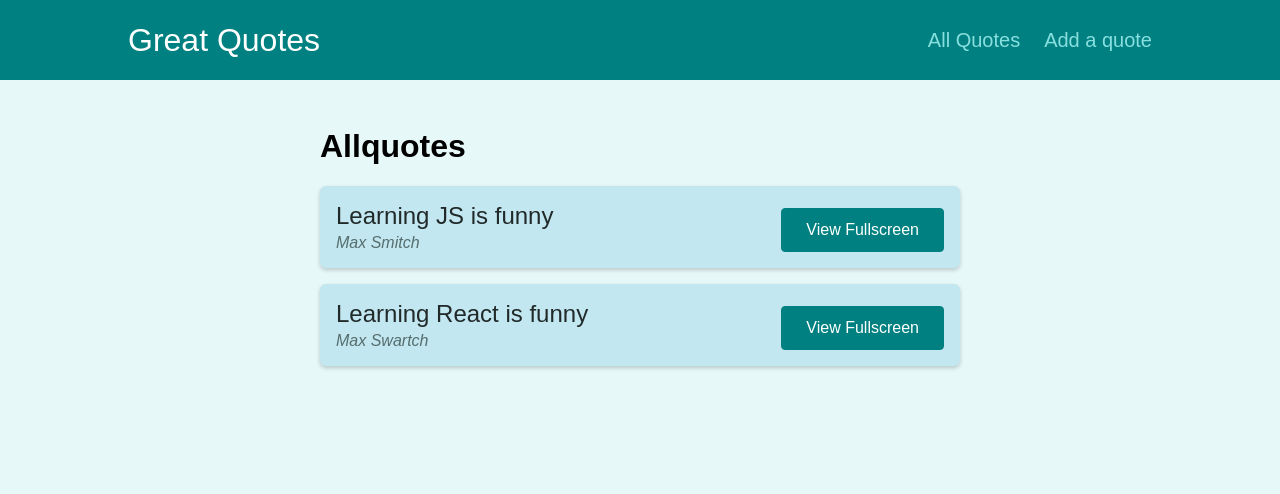
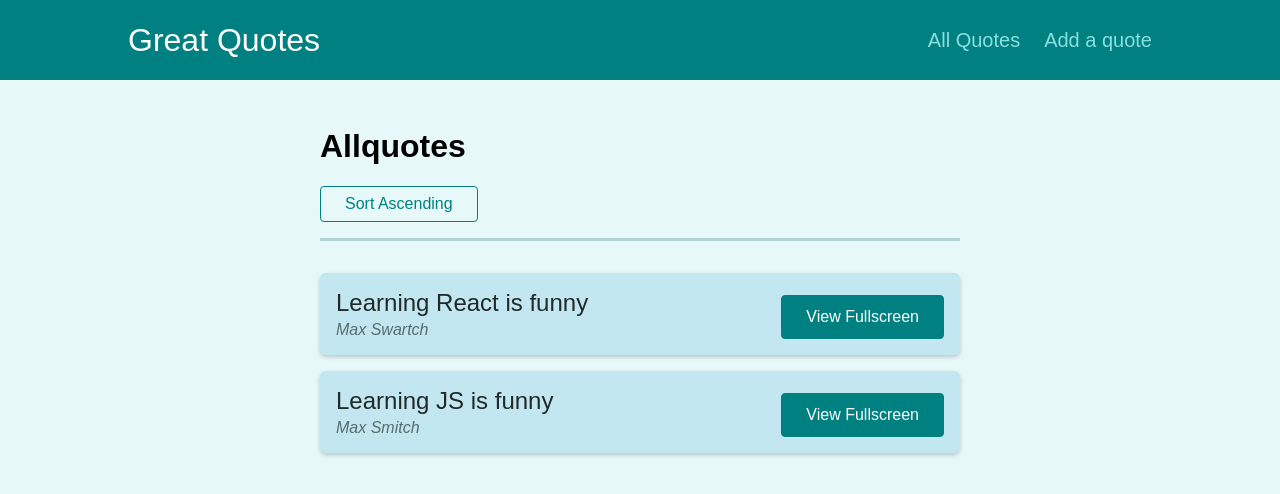
Before and after one commit to Arman38/react-router-practice, a React (Create React App) app: page /quotes in a window 1280 px wide. Shown: the top 494 px of the page. Built offline with nearby package versions, Linux system fonts and the light colour scheme.

Commit message:
Working with Query Parameters !important

```diff
--- a/src/components/quotes/QuoteList.js
+++ b/src/components/quotes/QuoteList.js
@@ -1,13 +1,43 @@
 import { Fragment } from 'react';
-
+import { useHistory, useLocation } from 'react-router-dom';
 import QuoteItem from './QuoteItem';
 import classes from './QuoteList.module.css';
 
+const sortQuotes = (quotes, ascending) => {
+  return quotes.sort((quoteA, quoteB) => {
+    if (ascending) {
+      return quoteA.id > quoteB.id ? 1 : -1;
+    } else {
+      return quoteA.id < quoteB.id ? 1 : -1;
+    }
+  });
+};
+
+
 const QuoteList = (props) => {
+
+
+  const history = useHistory()
+  const location = useLocation()
+
+
+  const queryParams = new URLSearchParams(location.search)
+  const isSortingAscending = queryParams.get('sort') === 'asc'
+
+  const sortedQuotes = sortQuotes(props.quotes, isSortingAscending)
+
+  const changeSortingHandler = () => {
+    history.push(`/quotes/?sort=${isSortingAscending?'desc':'asc'}`);
+
+  }
+
   return (
     <Fragment>
+      <div className={classes.sorting}>
+        <button onClick={changeSortingHandler}>Sort {isSortingAscending ? "Descending" : 'Ascending'}</button>
+      </div>
       <ul className={classes.list}>
-        {props.quotes.map((quote) => (
+        {sortedQuotes.map((quote) => (
           <QuoteItem
             key={quote.id}
             id={quote.id}
```
Also changed, not shown: 1 other file (tests, documents, lock files or other folders).
